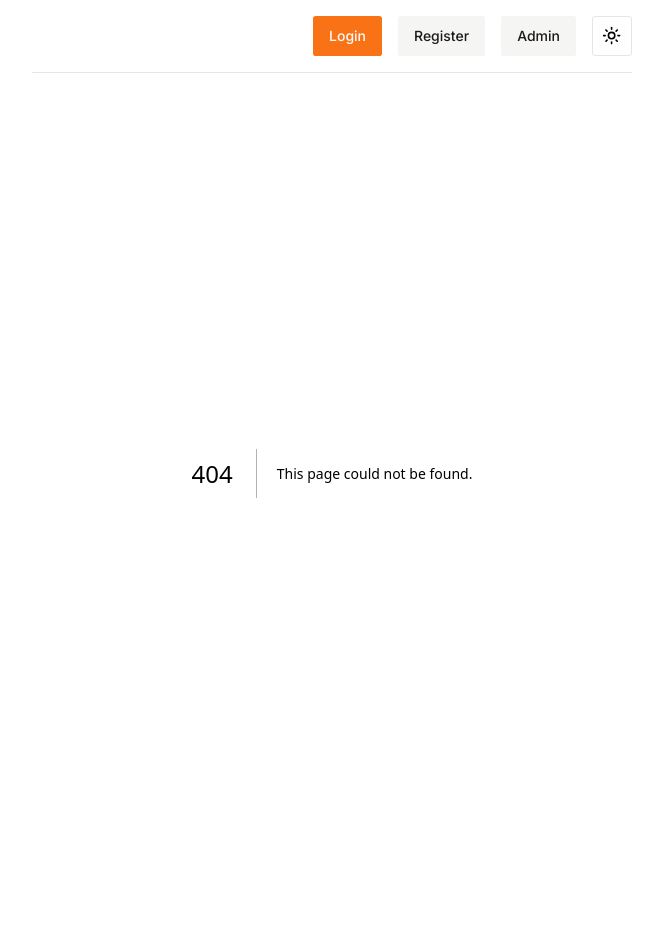
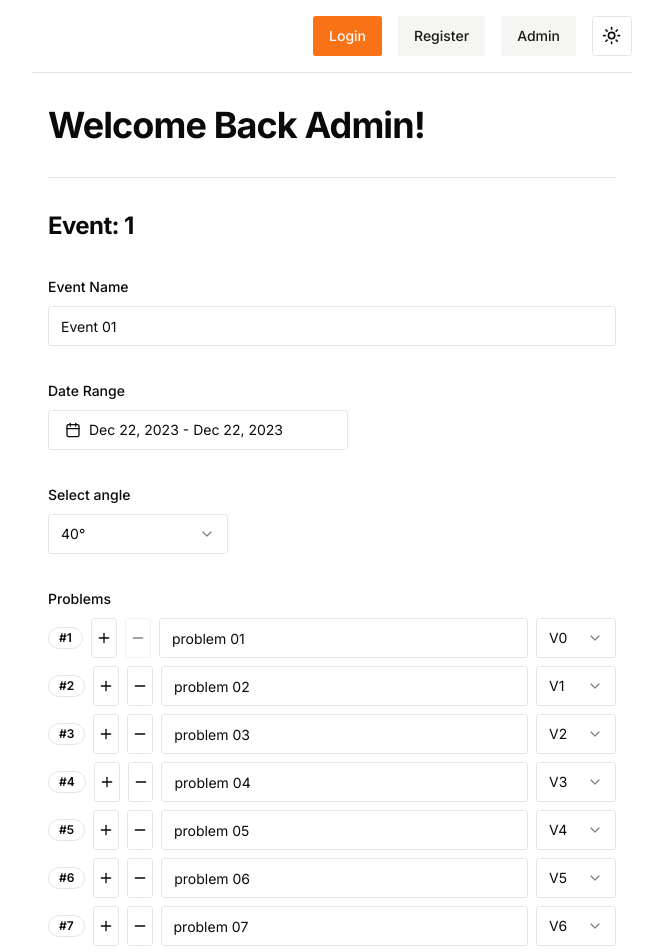
Before and after one commit to Glorfindel31/cedric-competition, a Next.js app: page /admin/eventUpdate/1 in a window 1280 px wide. Before the commit this address had no page. Shown: the top 952 px of the page, without its empty margins (308-971 px from the left). Before the commit the page ends 873 px from the top, so only its background shows below. Built offline with nearby package versions, Linux system fonts and the light colour scheme.

Commit message:
update form ready for submit function to be changed

```diff
--- a/package.json
+++ b/package.json
@@ -6,7 +6,8 @@
     "dev": "next dev",
     "build": "next build",
     "start": "next start",
-    "lint": "next lint"
+    "lint": "next lint",
+    "deprecation": "node --trace-deprecation ./node_modules/.bin/next dev"
   },
   "dependencies": {
     "@hookform/resolvers": "^3.3.2",
--- /dev/null
+++ b/src/app/admin/eventUpdate/[eventId]/page.tsx
@@ -0,0 +1,76 @@
+import {Separator} from '@/components/ui/separator';
+import AdminForm from '@/components/AdminForm';
+
+const testData = {
+  _id: '6586737bd52904ef4aade082',
+  eventName: 'Event 01',
+  dateRange: {
+    from: '2023-12-22T16:39:21.329Z',
+    to: '2023-12-22T17:00:00.000Z',
+  },
+  angle: 40,
+  problems: [
+    {
+      name: 'problem 01',
+      grade: 0,
+    },
+    {
+      name: 'problem 02',
+      grade: 1,
+    },
+    {
+      name: 'problem 03',
+      grade: 2,
+    },
+    {
+      name: 'problem 04',
+      grade: 3,
+    },
+    {
+      name: 'problem 05',
+      grade: 4,
+    },
+    {
+      name: 'problem 06',
+      grade: 5,
+    },
+    {
+      name: 'problem 07',
+      grade: 6,
+    },
+    {
+      name: 'problem 08',
+      grade: 7,
+    },
+    {
+      name: 'problem 09',
+      grade: 8,
+    },
+    {
+      name: 'problem 10',
+      grade: 9,
+    },
+  ],
+};
+
+const transformData = {
+  ...testData,
+  dateRange: {
+    from: new Date(testData.dateRange.from),
+    to: new Date(testData.dateRange.to),
+  },
+};
+
+const Page = ({params}: {params: {eventId: string}}) => {
+  return (
+    <main className="w-full sm:w-[600px] px-4">
+      <h1 className="text-4xl font-bold tracking-tight my-8">Welcome Back Admin!</h1>
+      <Separator className="my-4" />
+      <h2 className="text-2xl font-bold tracking-tight my-8">Event: {params.eventId}</h2>
+      <AdminForm initialValues={transformData} />
+      <Separator className="my-4" />
+    </main>
+  );
+};
+
+export default Page;
--- a/src/app/api/events/route.ts
+++ b/src/app/api/events/route.ts
@@ -1,5 +1,5 @@
-import {MongoClient} from 'mongodb';
-import {NextResponse} from 'next/server';
+import {MongoClient, ObjectId} from 'mongodb';
+import {NextResponse, NextRequest} from 'next/server';
 
 async function POST(request: any) {
   try {
@@ -43,4 +43,29 @@ async function GET() {
   }
 }
 
-export {POST, GET};
+async function DELETE(request: any) {
+  const searchParams = request.nextUrl.searchParams;
+  const id = searchParams.get('id');
+
+  try {
+    if (!process.env.MONGODB_URI) {
+      return new Response(JSON.stringify({message: 'MONGODB_URI not defined'}), {
+        status: 500,
+      });
+    } else {
+      const client = await MongoClient.connect(process.env.MONGODB_URI);
+      const db = client.db('competition');
+      const collection = db.collection('events_list');
+      const result = await collection.deleteOne({
+        _id: new ObjectId(id),
+      });
+      client.close();
+
+      return NextResponse.json(result, {status: 200});
+    }
+  } catch (error) {
+    return NextResponse.json({error: error}, {status: 500});
+  }
+}
+
+export {POST, GET, DELETE};
--- a/src/app/components/AdminAngle.tsx
+++ b/src/app/components/AdminAngle.tsx
@@ -14,9 +14,13 @@ import {
   SelectValue,
 } from '@/components/ui/select';
 import {FormFieldProps} from './AdminForm';
+import {useFormContext} from 'react-hook-form';
 
 export default function AdminAngle({control, name}: FormFieldProps) {
   const ANGLE_VALUES = [20, 25, 30, 35, 40, 45, 50, 55, 60, 65, 70];
+  const {watch} = useFormContext();
+  const watchedFieldValue = watch(name);
+
   return (
     <FormField
       control={control}
@@ -25,10 +29,18 @@ export default function AdminAngle({control, name}: FormFieldProps) {
         <FormItem>
           <FormLabel>Select angle</FormLabel>
           <div id="angle" className="mb-4">
-            <Select onValueChange={value => field.onChange(Number(value))}>
+            <Select
+              onValueChange={value => {
+                field.onChange(Number(value));
+              }}
+            >
               <FormControl>
                 <SelectTrigger className="w-[180px]">
-                  <SelectValue placeholder="Select Angle" />
+                  <SelectValue
+                    placeholder={
+                      watchedFieldValue ? `${watchedFieldValue}°` : 'Select Angle'
+                    }
+                  />
                 </SelectTrigger>
               </FormControl>
               <SelectContent>
--- a/src/app/components/AdminForm.tsx
+++ b/src/app/components/AdminForm.tsx
@@ -3,7 +3,7 @@ import {zodResolver} from '@hookform/resolvers/zod';
 
 import * as z from 'zod';
 import {useForm, useFieldArray, Control} from 'react-hook-form';
-import {useState} from 'react';
+import {useState, useEffect, useMemo} from 'react';
 //ui
 import {Form} from '@/components/ui/form';
 //components
@@ -14,6 +14,7 @@ import AdminProblems from '@components/AdminProblems';
 import AdminDialogCheck from '@components/AdminDialogCheck';
 
 const formSchema = z.object({
+  _id: z.string().optional(),
   eventName: z
     .string()
     .min(5, {
@@ -46,7 +47,7 @@ const formSchema = z.object({
   ),
 });
 
-type FormValues = z.infer<typeof formSchema>;
+type FormValues = z.infer<typeof formSchema> & {_id?: string};
 
 export interface AdminProblemsProps extends FormFieldProps {
   append: (value: any) => void; //
@@ -59,27 +60,36 @@ export interface FormFieldProps {
   control?: Control<FormValues>;
   name: any;
 }
+export interface AdminFormProps {
+  initialValues?: FormValues;
+}
 
-export default function AdminForm() {
-  const [heldData, setHeldData] = useState<FormValues | null>(null);
-  const {register, formState, ...rest} = useForm<FormValues>({
-    resolver: zodResolver(formSchema),
-    mode: 'onChange',
-    defaultValues: {
+export default function AdminForm({initialValues}: AdminFormProps) {
+  const defaultValues = useMemo(
+    () => ({
       eventName: '',
       angle: undefined,
       dateRange: {
         from: new Date(),
         to: new Date(),
       },
-      problems: [
-        {
-          grade: undefined,
-          name: '',
-        },
-      ],
-    },
+      problems: initialValues?.problems.length
+        ? initialValues.problems
+        : [{grade: undefined, name: ''}],
+    }),
+    [initialValues],
+  );
+
+  const [heldData, setHeldData] = useState<FormValues | null>(null);
+  const {register, formState, reset, ...rest} = useForm<FormValues>({
+    resolver: zodResolver(formSchema),
+    mode: 'onChange',
+    defaultValues: initialValues || defaultValues,
   });
+
+  useEffect(() => {
+    reset(initialValues || defaultValues);
+  }, [reset, initialValues, defaultValues]);
 
   const {fields, append, remove} = useFieldArray({
     name: 'problems',
@@ -102,7 +112,7 @@ export default function AdminForm() {
   };
 
   return (
-    <Form {...{register, formState, ...rest}}>
+    <Form {...{register, formState, reset, ...rest}}>
       <form onSubmit={rest.handleSubmit(onSubmit)} className="space-y-8">
         <AdminEventName control={rest.control} name={'eventName'} />
         <AdminDateRange name={'dateRange'} />
@@ -119,7 +129,7 @@ export default function AdminForm() {
           heldData={heldData}
           handlePost={handlePost}
           formIsValid={formState.isValid}
-          resetForm={rest.reset}
+          resetForm={reset}
         />
       </form>
     </Form>
--- a/src/app/components/AdminProblemsGrade.tsx
+++ b/src/app/components/AdminProblemsGrade.tsx
@@ -8,9 +8,18 @@ import {
   SelectValue,
 } from '@/components/ui/select';
 import {FormFieldProps} from './AdminForm';
+import {useFormContext} from 'react-hook-form';
+import {useEffect, useState} from 'react';
 
 export default function AdminProblemsGrade({control, name}: FormFieldProps) {
   const GRADE_VALUES = Array.from({length: 13}, (_, i) => i);
+  const {watch} = useFormContext();
+  const watchedFieldValue = watch(name);
+  const [selectedValue, setSelectedValue] = useState<number | null>(null);
+
+  useEffect(() => {
+    setSelectedValue(watchedFieldValue);
+  }, [watchedFieldValue]);
 
   return (
     <FormField
@@ -18,10 +27,21 @@ export default function AdminProblemsGrade({control, name}: FormFieldProps) {
       control={control}
       render={({field}) => (
         <FormItem>
-          <Select onValueChange={value => field.onChange(Number(value))}>
+          <Select
+            onValueChange={value => {
+              field.onChange(Number(value));
+              setSelectedValue(Number(value));
+            }}
+          >
             <FormControl>
               <SelectTrigger className="w-[80px]">
-                <SelectValue placeholder="Grade V Scale" />
+                <SelectValue
+                  placeholder={
+                    selectedValue !== null && selectedValue !== undefined
+                      ? `V${selectedValue}`
+                      : 'Select Grade'
+                  }
+                />
               </SelectTrigger>
             </FormControl>
             <SelectContent>
--- a/src/app/components/AdminProblemsList.tsx
+++ b/src/app/components/AdminProblemsList.tsx
@@ -12,18 +12,41 @@ import {
   AccordionItem,
   AccordionTrigger,
 } from '@/components/ui/accordion';
+import AdminRemoveUpdateDialog from './AdminRemoveUpdateDialog';
+
+const MAX_RETRIES = 5;
 
 const getList = async () => {
-  const response = await fetch('http://localhost:3000/api/events', {
+  let retries = 0;
+  let response;
+
+  while (retries < MAX_RETRIES) {
+    try {
+      response = await fetch('http://localhost:3000/api/events', {
         method: 'GET',
         headers: {
           'Content-Type': 'application/json',
         },
       });
-  if (!response.ok) {
+
+      if (response && !response.ok) {
         throw new Error('Something went wrong!');
       }
-  return response.json();
+
+      // If the request was successful, break the loop
+      break;
+    } catch (error) {
+      // If the request failed, increment the retry counter
+      retries++;
+      console.error(`Attempt ${retries} failed. Retrying...`);
+    }
+  }
+
+  if (retries === MAX_RETRIES) {
+    throw new Error('Failed to fetch data after multiple attempts');
+  }
+
+  return response?.json();
 };
 
 const AdminProblemsList = async () => {
@@ -47,6 +70,7 @@ const AdminProblemsList = async () => {
             })}
           </AccordionTrigger>
           <AccordionContent>
+            <AdminRemoveUpdateDialog eventId={event._id} />
             <Table>
               <TableHeader>
                 <TableRow>
@@ -71,52 +95,3 @@ const AdminProblemsList = async () => {
 };
 
 export default AdminProblemsList;
-
-const dataExample = [
-  {
-    _id: '6585bc8c341fcd75b534c85a',
-    eventName: 'my first event test',
-    dateRange: {from: '2023-12-22T16:39:21.329Z', to: '2023-12-22T17:00:00.000Z'},
-    angle: 40,
-    problems: [
-      {name: 'problem 01', grade: 0},
-      {name: 'problem 02', grade: 1},
-      {name: 'problem 03', grade: 2},
-      {name: 'problem 04', grade: 3},
-      {name: 'problem 05', grade: 4},
-    ],
-  },
-  {
-    _id: '6585bd2b341fcd75b534c85b',
-    eventName: 'my second event',
-    dateRange: {from: '2023-12-22T17:00:00.000Z', to: '2023-12-23T17:00:00.000Z'},
-    angle: 35,
-    problems: [
-      {name: "problem 01 '?> &&& ### ee😇", grade: 7},
-      {name: 'probke', grade: 1},
-      {name: 'jehjbfhjb', grade: 5},
-      {name: 'jknhrfbherb', grade: 6},
-    ],
-  },
-  {
-    _id: '6585c1bb341fcd75b534c85c',
-    eventName: 'test one the lost',
-    dateRange: {from: '2023-12-22T16:57:53.810Z', to: '2023-12-22T17:00:00.000Z'},
-    angle: 35,
-    problems: [
-      {name: 'bhnhjnhbjh', grade: 0},
-      {name: 'jjhbsdhjfbsjhdfbhj', grade: 1},
-      {name: 'kjfdvhnvfhdhf', grade: 2},
-      {name: 'jjfhbhsdjbbsdhjfshbjh', grade: 3},
-      {name: 'sfhbnysufbhnsbhn', grade: 4},
-      {name: 'hnbghnihbhnhnjhbnj', grade: 5},
-      {name: 'nuwiefwuiehfuwi', grade: 6},
-      {name: 'ewqfwqefqwef', grade: 7},
-      {name: 'qefqwefqwefwqefwq', grade: 8},
-      {name: 'eqqwerwqerwqe', grade: 9},
-      {name: 'eqwrfavfsdvf', grade: 10},
-      {name: 'adsagfweafafewr', grade: 11},
-      {name: 'addafsfasdfrg', grade: 12},
-    ],
-  },
-];
--- /dev/null
+++ b/src/app/components/AdminRemoveUpdateDialog.tsx
@@ -0,0 +1,60 @@
+'use client';
+import {
+  AlertDialog,
+  AlertDialogAction,
+  AlertDialogCancel,
+  AlertDialogContent,
+  AlertDialogDescription,
+  AlertDialogFooter,
+  AlertDialogHeader,
+  AlertDialogTitle,
+  AlertDialogTrigger,
+} from '@/components/ui/alert-dialog';
+import {Button, buttonVariants} from '@/components/ui/button';
+import Link from 'next/link';
+
+export default function AdminRemoveUpdateDialog(eventId: any) {
+  const handleRemove = async () => {
+    const response = await fetch(`/api/events?id=${eventId.eventId}`, {
+      method: 'DELETE',
+      headers: {
+        'Content-Type': 'application/json',
+      },
+    });
+    if (!response.ok) {
+      throw new Error('Something went wrong!');
+    }
+    window.location.reload();
+  };
+
+  return (
+    <div className="flex flex-row-reverse gap-4 w-full">
+      <AlertDialog>
+        <AlertDialogTrigger asChild>
+          <Button variant="destructive">Remove</Button>
+        </AlertDialogTrigger>
+        <AlertDialogContent>
+          <AlertDialogHeader>
+            <AlertDialogTitle className="text-lg font-semibold">
+              Are you absolutely sure?
+            </AlertDialogTitle>
+            <AlertDialogDescription>
+              This action cannot be undone. This will permanently delete the Event and
+              remove your data from our servers.
+            </AlertDialogDescription>
+          </AlertDialogHeader>
+          <AlertDialogFooter>
+            <AlertDialogCancel>Cancel</AlertDialogCancel>
+            <AlertDialogAction onClick={handleRemove}>Remove</AlertDialogAction>
+          </AlertDialogFooter>
+        </AlertDialogContent>
+      </AlertDialog>
+      <Link
+        className={buttonVariants({variant: 'secondary'})}
+        href={`/admin/eventUpdate/${eventId.eventId}`}
+      >
+        Update
+      </Link>
+    </div>
+  );
+}
--- a/src/app/components/ui/alert-dialog.tsx
+++ b/src/app/components/ui/alert-dialog.tsx
@@ -1,63 +1,60 @@
-"use client"
+'use client';
 
-import * as React from "react"
-import * as AlertDialogPrimitive from "@radix-ui/react-alert-dialog"
+import * as React from 'react';
+import * as AlertDialogPrimitive from '@radix-ui/react-alert-dialog';
 
-import { cn } from "@/lib/utils"
-import { buttonVariants } from "@/components/ui/button"
+import {cn} from '@/lib/utils';
+import {buttonVariants} from '@/components/ui/button';
 
-const AlertDialog = AlertDialogPrimitive.Root
+const AlertDialog = AlertDialogPrimitive.Root;
 
-const AlertDialogTrigger = AlertDialogPrimitive.Trigger
+const AlertDialogTrigger = AlertDialogPrimitive.Trigger;
 
-const AlertDialogPortal = AlertDialogPrimitive.Portal
+const AlertDialogPortal = AlertDialogPrimitive.Portal;
 
 const AlertDialogOverlay = React.forwardRef<
   React.ElementRef<typeof AlertDialogPrimitive.Overlay>,
   React.ComponentPropsWithoutRef<typeof AlertDialogPrimitive.Overlay>
->(({ className, ...props }, ref) => (
+>(({className, ...props}, ref) => (
   <AlertDialogPrimitive.Overlay
     className={cn(
-      "fixed inset-0 z-50 bg-background/80 backdrop-blur-sm data-[state=open]:animate-in data-[state=closed]:animate-out data-[state=closed]:fade-out-0 data-[state=open]:fade-in-0",
-      className
+      'fixed inset-0 z-50 bg-black/80  data-[state=open]:animate-in data-[state=closed]:animate-out data-[state=closed]:fade-out-0 data-[state=open]:fade-in-0',
+      className,
     )}
     {...props}
     ref={ref}
   />
-))
-AlertDialogOverlay.displayName = AlertDialogPrimitive.Overlay.displayName
+));
+AlertDialogOverlay.displayName = AlertDialogPrimitive.Overlay.displayName;
 
 const AlertDialogContent = React.forwardRef<
   React.ElementRef<typeof AlertDialogPrimitive.Content>,
   React.ComponentPropsWithoutRef<typeof AlertDialogPrimitive.Content>
->(({ className, ...props }, ref) => (
+>(({className, ...props}, ref) => (
   <AlertDialogPortal>
     <AlertDialogOverlay />
     <AlertDialogPrimitive.Content
       ref={ref}
       className={cn(
-        "fixed left-[50%] top-[50%] z-50 grid w-full max-w-lg translate-x-[-50%] translate-y-[-50%] gap-4 border bg-background p-6 shadow-lg duration-200 data-[state=open]:animate-in data-[state=closed]:animate-out data-[state=closed]:fade-out-0 data-[state=open]:fade-in-0 data-[state=closed]:zoom-out-95 data-[state=open]:zoom-in-95 data-[state=closed]:slide-out-to-left-1/2 data-[state=closed]:slide-out-to-top-[48%] data-[state=open]:slide-in-from-left-1/2 data-[state=open]:slide-in-from-top-[48%] sm:rounded-lg",
-        className
+        'fixed left-[50%] top-[50%] z-50 grid w-full max-w-lg translate-x-[-50%] translate-y-[-50%] gap-4 border bg-background p-6 shadow-lg duration-200 data-[state=open]:animate-in data-[state=closed]:animate-out data-[state=closed]:fade-out-0 data-[state=open]:fade-in-0 data-[state=closed]:zoom-out-95 data-[state=open]:zoom-in-95 data-[state=closed]:slide-out-to-left-1/2 data-[state=closed]:slide-out-to-top-[48%] data-[state=open]:slide-in-from-left-1/2 data-[state=open]:slide-in-from-top-[48%] sm:rounded-lg',
+        className,
       )}
       {...props}
     />
   </AlertDialogPortal>
-))
-AlertDialogContent.displayName = AlertDialogPrimitive.Content.displayName
+));
+AlertDialogContent.displayName = AlertDialogPrimitive.Content.displayName;
 
 const AlertDialogHeader = ({
   className,
   ...props
 }: React.HTMLAttributes<HTMLDivElement>) => (
   <div
-    className={cn(
-      "flex flex-col space-y-2 text-center sm:text-left",
-      className
-    )}
+    className={cn('flex flex-col space-y-2 text-center sm:text-left', className)}
     {...props}
   />
-)
-AlertDialogHeader.displayName = "AlertDialogHeader"
+);
+AlertDialogHeader.displayName = 'AlertDialogHeader';
 
 const AlertDialogFooter = ({
   className,
@@ -65,66 +62,61 @@ const AlertDialogFooter = ({
 }: React.HTMLAttributes<HTMLDivElement>) => (
   <div
     className={cn(
-      "flex flex-col-reverse sm:flex-row sm:justify-end sm:space-x-2",
-      className
+      'flex flex-col-reverse sm:flex-row sm:justify-end sm:space-x-2',
+      className,
     )}
     {...props}
   />
-)
-AlertDialogFooter.displayName = "AlertDialogFooter"
+);
+AlertDialogFooter.displayName = 'AlertDialogFooter';
 
 const AlertDialogTitle = React.forwardRef<
   React.ElementRef<typeof AlertDialogPrimitive.Title>,
   React.ComponentPropsWithoutRef<typeof AlertDialogPrimitive.Title>
->(({ className, ...props }, ref) => (
+>(({className, ...props}, ref) => (
   <AlertDialogPrimitive.Title
     ref={ref}
-    className={cn("text-lg font-semibold", className)}
+    className={cn('text-lg font-semibold', className)}
     {...props}
   />
-))
-AlertDialogTitle.displayName = AlertDialogPrimitive.Title.displayName
+));
+AlertDialogTitle.displayName = AlertDialogPrimitive.Title.displayName;
 
 const AlertDialogDescription = React.forwardRef<
   React.ElementRef<typeof AlertDialogPrimitive.Description>,
   React.ComponentPropsWithoutRef<typeof AlertDialogPrimitive.Description>
->(({ className, ...props }, ref) => (
+>(({className, ...props}, ref) => (
   <AlertDialogPrimitive.Description
     ref={ref}
-    className={cn("text-sm text-muted-foreground", className)}
+    className={cn('text-sm text-muted-foreground', className)}
     {...props}
   />
-))
-AlertDialogDescription.displayName =
-  AlertDialogPrimitive.Description.displayName
+));
+AlertDialogDescription.displayName = AlertDialogPrimitive.Description.displayName;
 
 const AlertDialogAction = React.forwardRef<
   React.ElementRef<typeof AlertDialogPrimitive.Action>,
   React.ComponentPropsWithoutRef<typeof AlertDialogPrimitive.Action>
->(({ className, ...props }, ref) => (
+>(({className, ...props}, ref) => (
   <AlertDialogPrimitive.Action
     ref={ref}
     className={cn(buttonVariants(), className)}
     {...props}
   />
-))
-AlertDialogAction.displayName = AlertDialogPrimitive.Action.displayName
+));
+AlertDialogAction.displayName = AlertDialogPrimitive.Action.displayName;
 
 const AlertDialogCancel = React.forwardRef<
   React.ElementRef<typeof AlertDialogPrimitive.Cancel>,
   React.ComponentPropsWithoutRef<typeof AlertDialogPrimitive.Cancel>
->(({ className, ...props }, ref) => (
+>(({className, ...props}, ref) => (
   <AlertDialogPrimitive.Cancel
     ref={ref}
-    className={cn(
-      buttonVariants({ variant: "outline" }),
-      "mt-2 sm:mt-0",
-      className
-    )}
+    className={cn(buttonVariants({variant: 'outline'}), 'mt-2 sm:mt-0', className)}
     {...props}
   />
-))
-AlertDialogCancel.displayName = AlertDialogPrimitive.Cancel.displayName
+));
+AlertDialogCancel.displayName = AlertDialogPrimitive.Cancel.displayName;
 
 export {
   AlertDialog,
@@ -138,4 +130,4 @@ export {
   AlertDialogDescription,
   AlertDialogAction,
   AlertDialogCancel,
-}
+};
```
Lines whose indentation alone changed are shown as unchanged.
